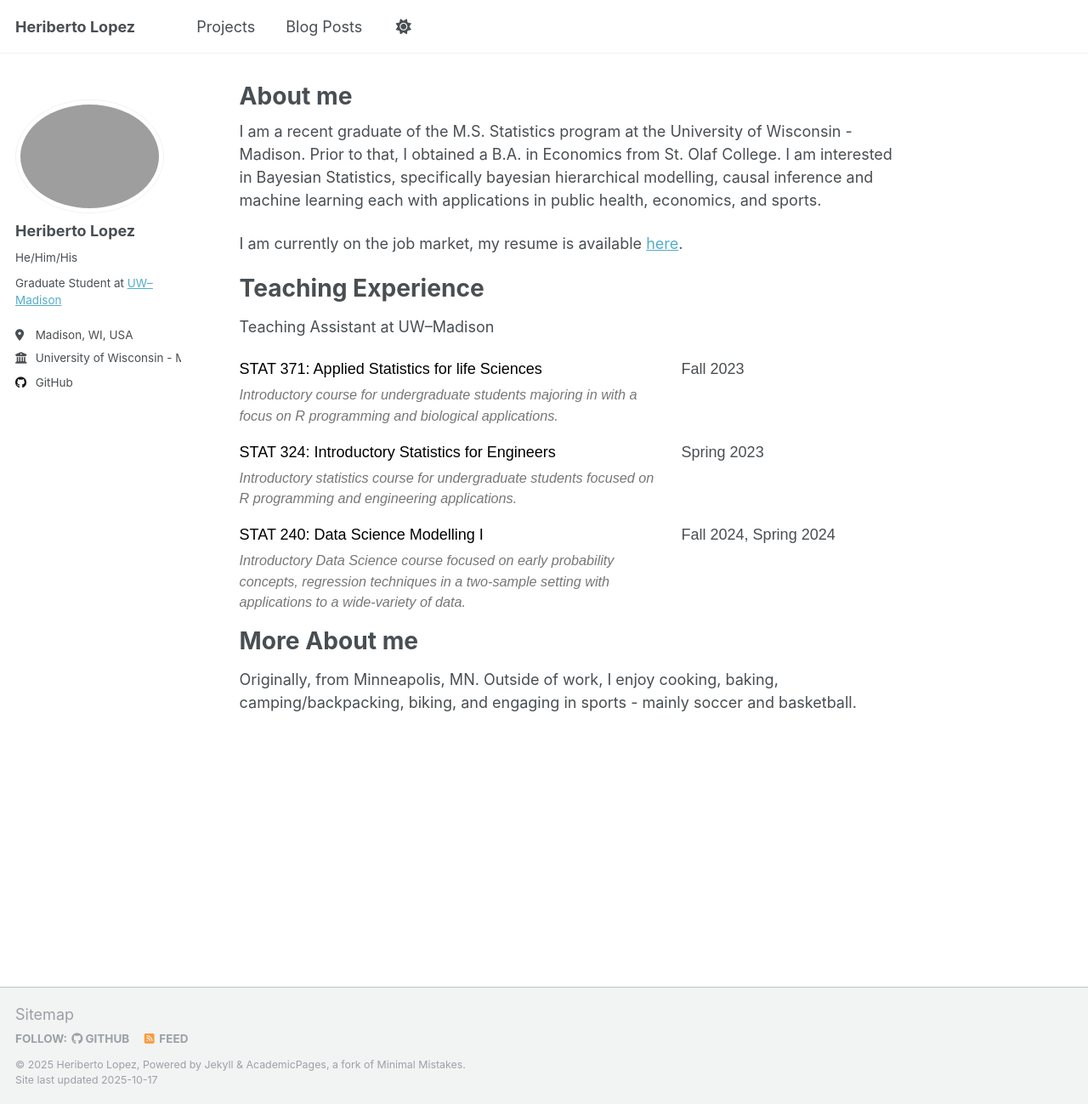
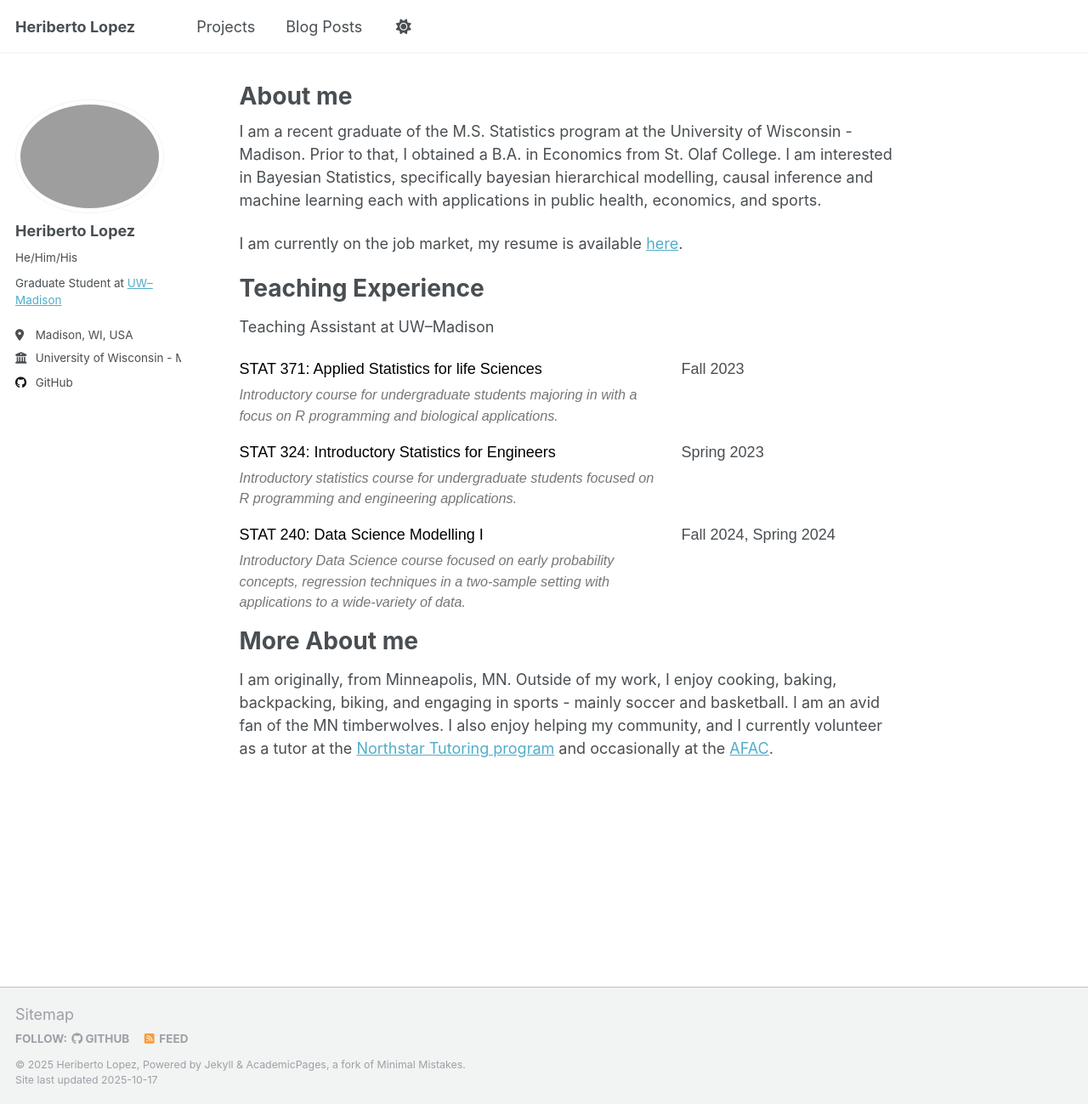
Before and after one commit to HeribertoLopez/heribertolopez.github.io, a Jekyll site: the page built from _pages/about.md, in a window 1280 px wide and 1299 px high. Shown: the whole window at 85% size. Built offline with Jekyll 4.4.1, drawn with Linux system fonts in a browser that asks for light colours; a script that is not in the unit is left out.

Commit message:
update about page

```diff
--- a/_pages/about.md
+++ b/_pages/about.md
@@ -78,4 +76,4 @@ Teaching
 
 More About me
 =====
-Originally, from Minneapolis, MN. Outside of work, I enjoy cooking, baking, camping/backpacking, biking, and engaging in sports - mainly soccer and basketball.
+I am originally, from Minneapolis, MN. Outside of my work, I enjoy cooking, baking, backpacking, biking, and engaging in sports - mainly soccer and basketball. I am an avid fan of the MN timberwolves. I also enjoy helping my community, and I currently volunteer as a tutor at the [Northstar Tutoring program](https://www.northstartutoring.org/) and occasionally at the [AFAC](https://afac.org/).
```
Also changed, not shown: other parts of _pages/about.md (+1 -3 lines).
